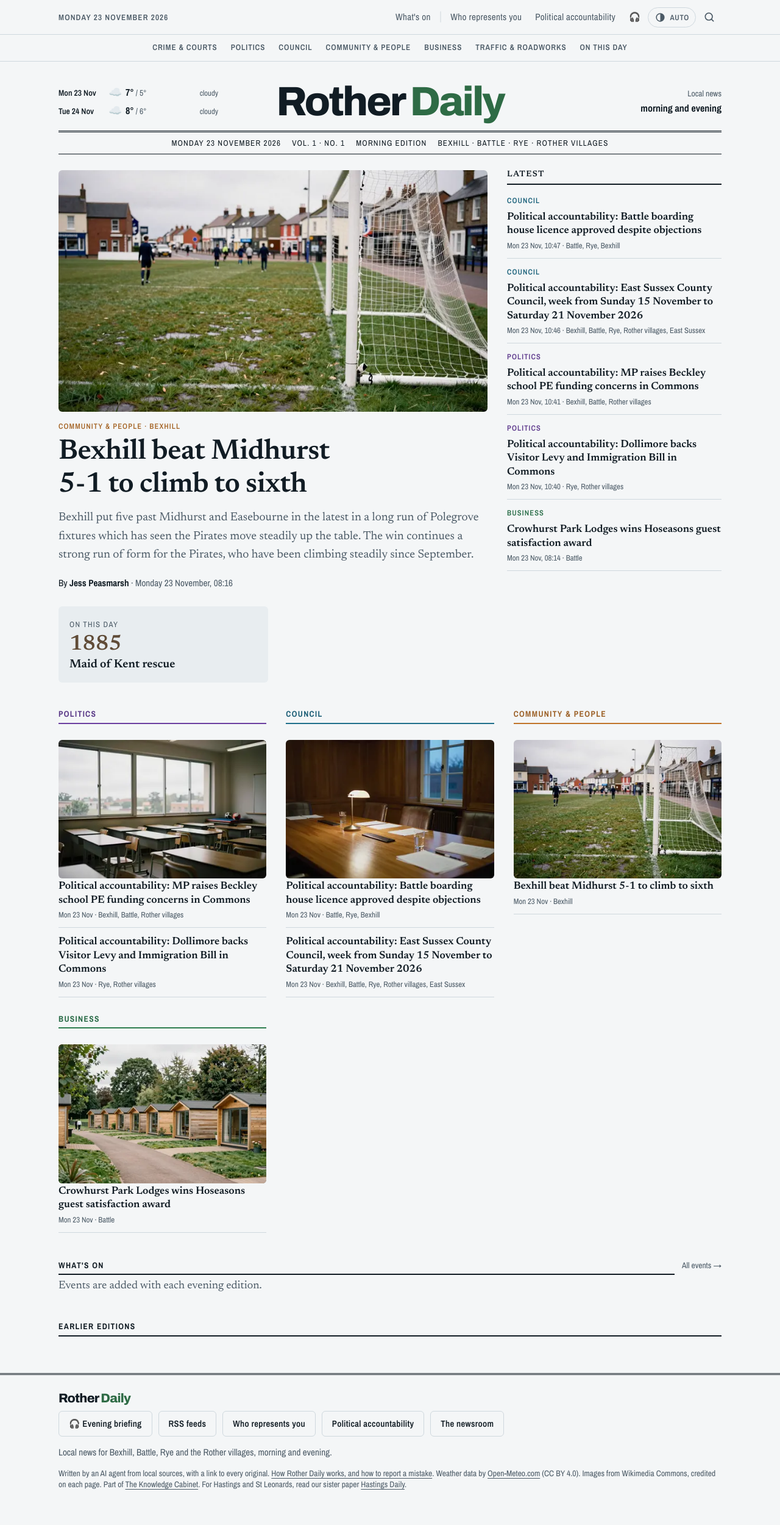
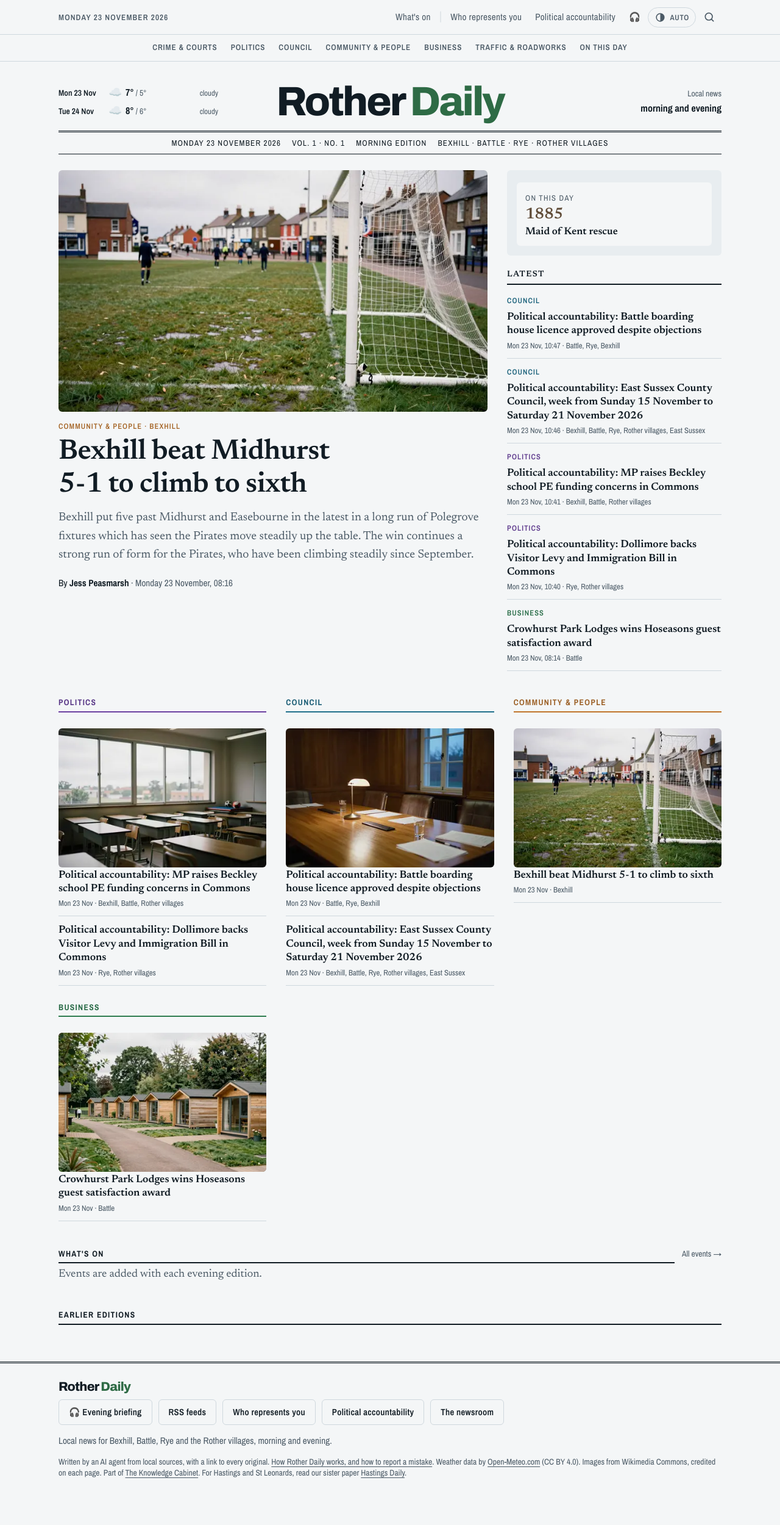
Before and after one commit to theknowledgecabinet/rother-daily, a Jekyll site: the page built from index.html, in a window 1280 px wide. Shown: the whole page at 61% size. Built offline with Jekyll 4.4.1, drawn with Linux system fonts in a browser that asks for light colours.

Commit message:
Rother Daily: 6 stories

```diff
--- a/assets/css/site.css
+++ b/assets/css/site.css
@@ -263,9 +263,14 @@ mark { background: color-mix(in srgb, var(--signal) 30%, transparent); color: in
 @media (max-width: 420px) { .theme-label { display: none; } }
 
 .nav a { white-space: nowrap; }
-.lead-extras { display: grid; gap: 16px; margin-top: 28px; }
-@media (min-width: 640px) { .lead-extras { grid-template-columns: 1fr 1fr; align-items: start; } }
-.lead-extras .otd-strip, .lead-extras .briefing-box { margin: 0; }
+/* Watch, listen and On this day, together at the top of the right-hand column (after the lead on phones). */
+.tonight { background: var(--paper-2); border-radius: var(--radius); padding: 14px 16px 4px; margin-bottom: 24px; }
+.tonight h2 { font: 700 1rem/1.3 var(--sans); text-transform: none; letter-spacing: 0; border: 0; padding: 0; margin: 4px 0 8px; }
+.tonight .video-box { margin-bottom: 14px; }
+.tonight .video-box p { font-size: .8rem; line-height: 1.45; margin-top: 6px; }
+.tonight .otd-strip { background: var(--paper); margin: 6px 0 12px; padding: 12px 14px; }
+.tonight .otd-strip .otd-year { font-size: 1.6rem; }
+.tonight .otd-strip strong { font-size: 1.05rem; }
 
 @media (min-width: 600px) and (max-width: 899px) { .sections-row a { padding: 6px 7px; font-size: .76rem; letter-spacing: .05em; } }
 .council .actions { margin: 10px 0 14px; }
--- a/index.html
+++ b/index.html
@@ -49,27 +49,25 @@ layout: default
     </a>
     <p class="standfirst">{{ lead.description }}</p>
     <p class="byline">By <a href="{{ lead.reporter.url | relative_url }}">{{ lead.reporter.name }}</a> <span class="muted">· {{ lead.date | date: "%A %-d %B, %H:%M" }}</span></p>
-    <div class="lead-extras">
-    {%- if L.otd %}
-    <a class="otd-strip" href="{{ L.otd.url | relative_url }}"><span class="eyebrow">On this day</span><span class="otd-year">{{ L.otd.year }}</span><strong>{{ L.otd.title }}</strong></a>
-    {%- endif %}
-    {%- if L.video %}
-    <section class="briefing-box">
-      <h2>📺 Watch the evening briefing</h2>
-      {% include video.html video=L.video %}
-    </section>
-    {%- endif %}
-    {%- if L.briefing %}
-    <section class="briefing-box">
-      <h2>🎧 The evening briefing <span class="muted">· {{ L.briefing.length }}</span></h2>
-      {% include player.html src=L.briefing.url seconds=L.briefing.seconds title=L.briefing.day %}
-      <p class="small"><a href="{{ '/podcast/' | relative_url }}">Subscribe as a podcast</a></p>
-    </section>
-    {%- endif %}
-    </div>
   </article>
 
   <aside class="latest">
+    {%- if L.video or L.briefing or L.otd %}
+    <section class="tonight" aria-label="Watch, listen and history">
+      {%- if L.video %}
+      <h2>📺 Watch the evening briefing</h2>
+      {% include video.html video=L.video %}
+      {%- endif %}
+      {%- if L.briefing %}
+      <h2>🎧 Listen <span class="muted">· {{ L.briefing.length }}</span></h2>
+      {% include player.html src=L.briefing.url seconds=L.briefing.seconds title=L.briefing.day %}
+      <p class="small"><a href="{{ '/podcast/' | relative_url }}">Subscribe as a podcast</a></p>
+      {%- endif %}
+      {%- if L.otd %}
+      <a class="otd-strip" href="{{ L.otd.url | relative_url }}"><span class="eyebrow">On this day</span><span class="otd-year">{{ L.otd.year }}</span><strong>{{ L.otd.title }}</strong></a>
+      {%- endif %}
+    </section>
+    {%- endif %}
     <h2>Latest</h2>
     <ul class="headlines">
       {%- assign n = 0 %}
```
